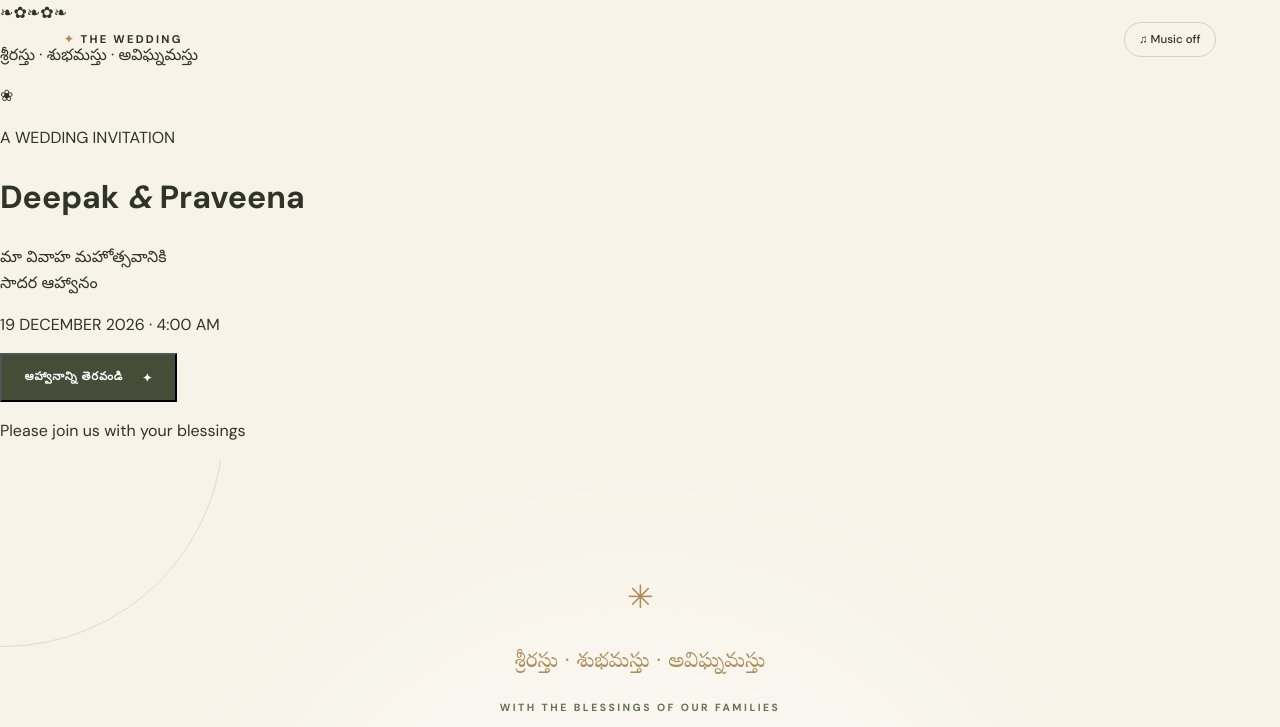
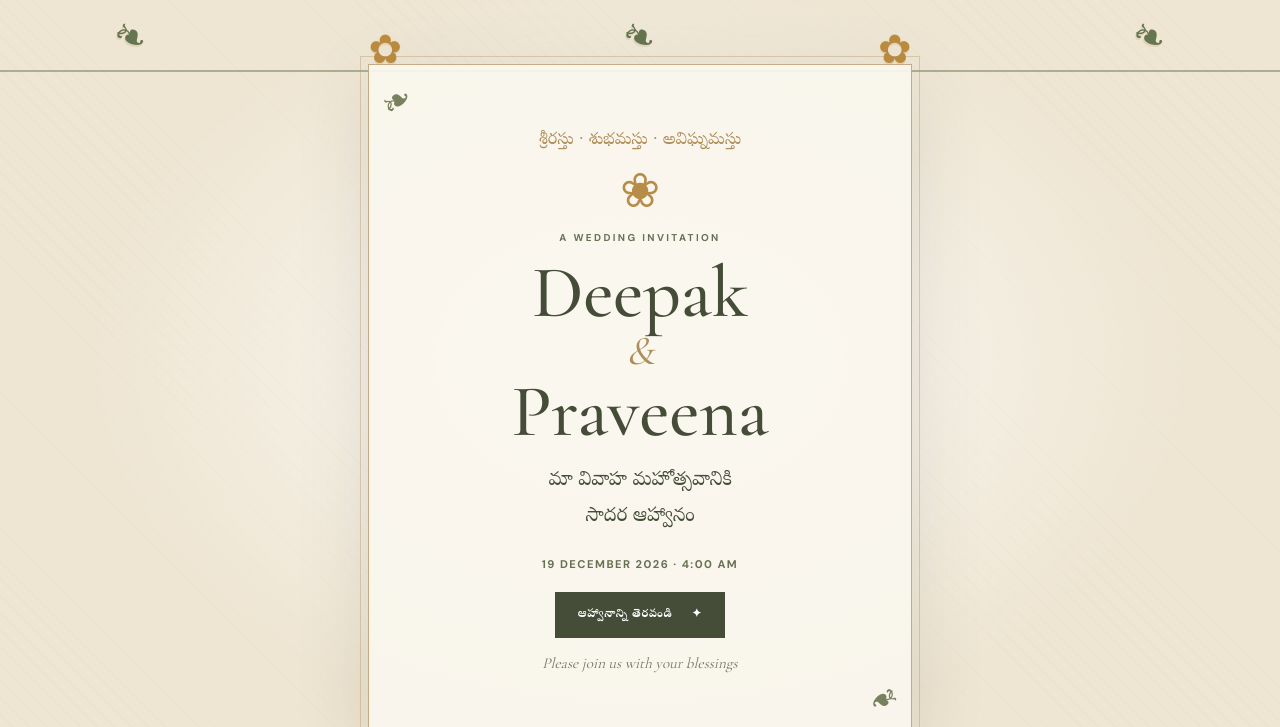
Before and after one commit to deepakgandla/wedding-invitation, a plain HTML site: page index.html in a window 1280 px wide. Shown: the top 727 px of the page. Drawn offline with nearby package versions, Linux system fonts and the light colour scheme.

Commit message:
style: add mango leaf toran and temple-inspired wedding details

```diff
--- a/css/style.css
+++ b/css/style.css
@@ -97,3 +97,53 @@ a { color: inherit; }
   .telugu-blessing { margin-top: .5rem; }
   .telugu-invite { max-width: 22rem; }
 }
+
+
+/* Traditional Telugu wedding details */
+.invitation-opening {
+  position: fixed; inset: 0; z-index: 50; display: grid; place-items: center;
+  padding: 1.25rem; overflow: auto; background:
+    radial-gradient(ellipse at 50% 45%, rgba(255,255,255,.88), transparent 62%),
+    repeating-linear-gradient(45deg, rgba(173,141,88,.035) 0 1px, transparent 1px 12px), #eee5d2;
+  opacity: 1; visibility: visible; transition: opacity .75s ease, visibility .75s ease;
+}
+.invitation-opening.is-closing { opacity: 0; visibility: hidden; pointer-events: none; }
+.opening-card {
+  position: relative; width: min(100%, 34rem); padding: clamp(2.2rem, 7vw, 4rem) 1.5rem;
+  text-align: center; border: 1px solid rgba(173,141,88,.7); outline: 1px solid rgba(173,141,88,.35);
+  outline-offset: 7px; background: rgba(250,247,238,.92); box-shadow: 0 18px 70px rgba(60,50,30,.12);
+  animation: card-arrive 1s both;
+}
+.opening-card::before, .opening-card::after { content: "❧"; position: absolute; color: #78815d; font-size: 2.2rem; }
+.opening-card::before { top: .5rem; left: .8rem; transform: rotate(-35deg); }
+.opening-card::after { right: .8rem; bottom: .5rem; transform: rotate(145deg); }
+.opening-blessing { margin: 0; color: var(--gold); font: 1.05rem "Noto Serif Telugu", serif; }
+.opening-lotus { margin: .65rem 0; color: #b78b48; font-size: 3rem; line-height: 1.2; }
+.opening-kicker { margin: .3rem 0; color: var(--olive); font-size: .62rem; font-weight: 700; letter-spacing: .24em; }
+.opening-card h1 { margin: .6rem 0; color: var(--olive-dark); font: 500 clamp(2.6rem, 9vw, 4.6rem)/1 var(--serif); }
+.opening-card h1 i { display: block; margin: .15rem; color: var(--gold); font-size: .55em; font-weight: 400; }
+.opening-telugu { margin: .9rem 0; color: var(--olive-dark); font: 1.2rem/1.9 "Noto Serif Telugu", serif; }
+.opening-date { margin: 1.3rem 0 1.1rem; color: var(--olive); font-size: .7rem; font-weight: 700; letter-spacing: .13em; }
+.opening-button { border: 0; cursor: pointer; font-family: "Noto Serif Telugu", var(--sans); }
+.opening-footnote { margin: 1rem 0 0; color: var(--muted); font: italic .95rem var(--serif); }
+.opening-toran { position: absolute; top: 0; left: 0; right: 0; display: flex; justify-content: space-around; align-items: flex-start; height: 4.5rem; padding: .25rem .2rem; border-bottom: 2px solid rgba(120,129,93,.55); color: #65754f; font-size: clamp(1.5rem, 5vw, 2.5rem); text-shadow: 0 2px 0 rgba(173,141,88,.18); }
+.opening-toran span:nth-child(even) { color: #bd8c3e; transform: translateY(.8rem); }
+.opening-toran span:nth-child(odd) { transform: rotate(25deg); }
+body::before {
+  content: "✿  ❧  ✿  ❧  ✿  ❧  ✿"; position: absolute; z-index: 4; top: 0; left: 0; right: 0;
+  height: 1.7rem; overflow: hidden; text-align: center; color: #71805a; font-size: 1.25rem;
+  letter-spacing: .45rem; border-bottom: 1px solid rgba(173,141,88,.45); pointer-events: none;
+  background: rgba(247,243,233,.9);
+}
+.hero { border: 10px solid transparent; border-image: repeating-linear-gradient(45deg, rgba(173,141,88,.35) 0 2px, transparent 2px 8px) 10; }
+.hero::marker { content: ""; }
+@keyframes card-arrive { from { opacity: 0; transform: translateY(22px) scale(.98); } to { opacity: 1; transform: translateY(0) scale(1); } }
+@media (max-width: 480px) {
+  .opening-toran { height: 3.5rem; }
+  .opening-card { padding: 2.4rem 1.1rem; }
+  .hero { border-width: 6px; }
+}
+@media (prefers-reduced-motion: reduce) {
+  .opening-card { animation: none; }
+  .invitation-opening { transition: none; }
+}
```
